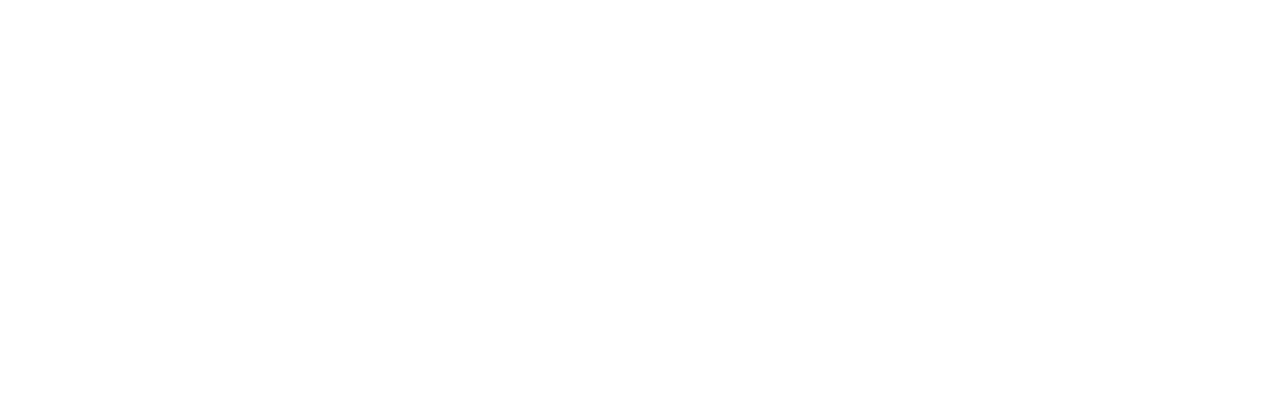
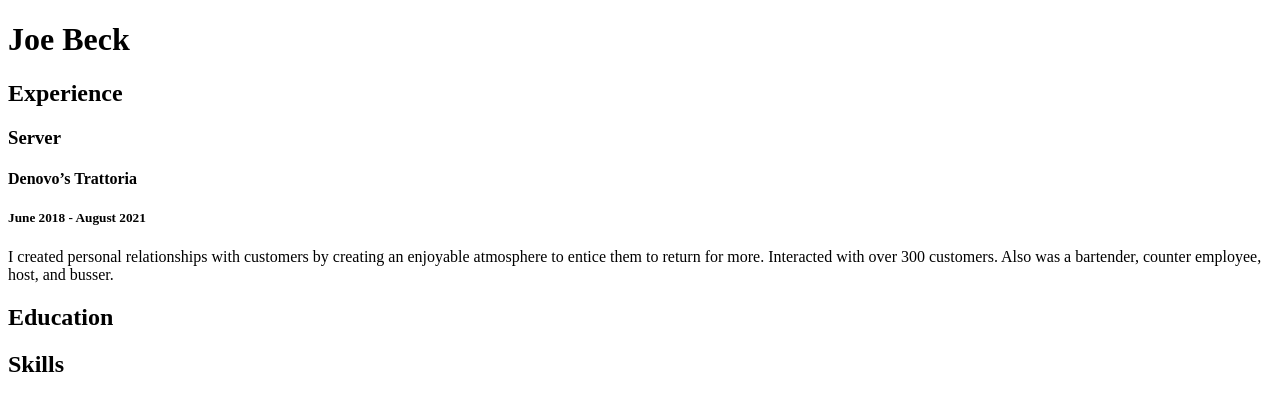
Before and after one commit to jBeck01/Joe-Beck-JOUR352, a plain HTML site: page resume.html in a window 1280 px wide. Drawn offline with Linux system fonts and the light colour scheme.

Commit message:
Update resume.html

```diff
--- a/resume.html
+++ b/resume.html
@@ -5,7 +5,15 @@
   </head>
 
   <body>
+      <h1>Joe Beck</h1>
 
+      <h2>Experience</h2>
+      <h3>Server</h3>
+      <h4>Denovo’s Trattoria</h4>
+      <h5>June 2018 - August 2021</h5>
+I created personal relationships with customers by creating an enjoyable atmosphere to entice them to return for more. Interacted with over 300 customers. Also was a bartender, counter employee, host, and busser.
+      <h2>Education</h2>
+      <h2>Skills</h2>
   </body>
 
 </html>
```
